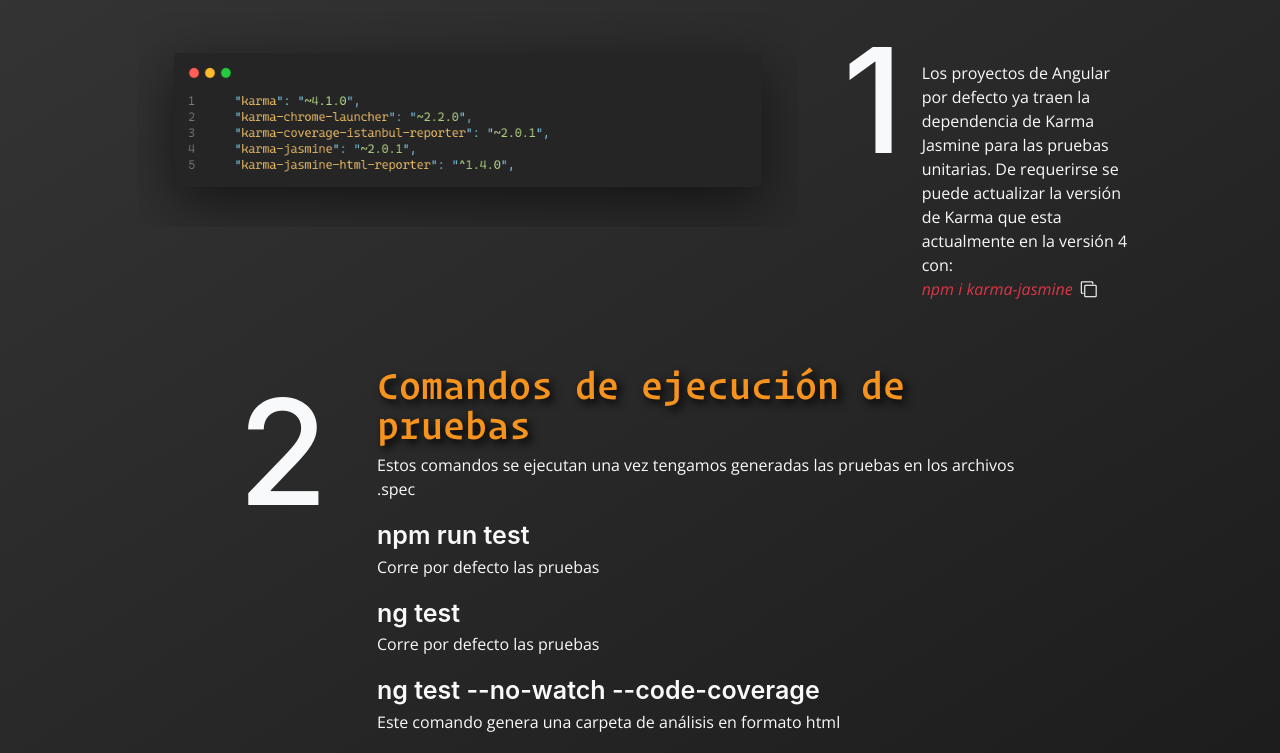
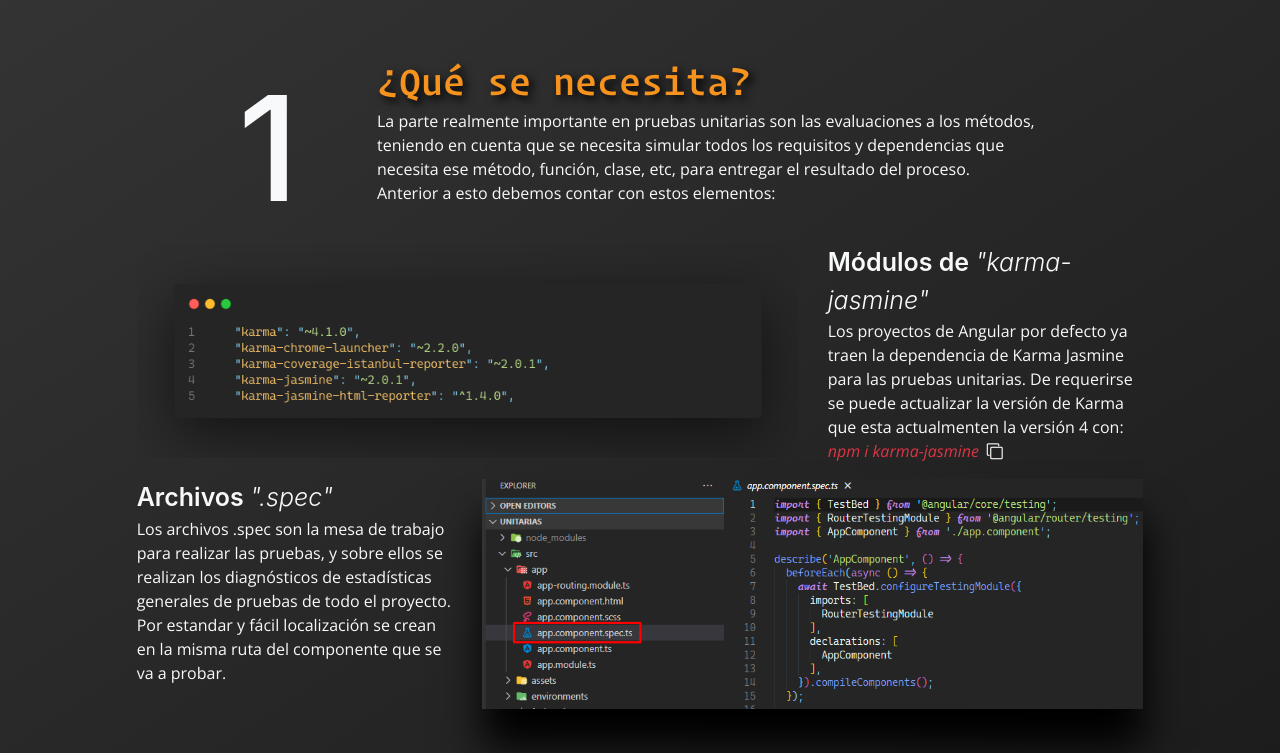
Before and after one commit to 2014maximo/templates, a plain HTML site: page componentes/menu/ANGULAR/angular_post_002.html in a window 1280 px wide. Shown: the part 805-1558 px from the top of the page. Drawn offline with nearby package versions, Linux system fonts and the light colour scheme; a web font is replaced by a local one.

Commit message:
actualizacion a unitarias

```diff
--- a/componentes/menu/ANGULAR/angular_post_002.html
+++ b/componentes/menu/ANGULAR/angular_post_002.html
@@ -17,7 +17,9 @@
             <div class="row">
                 <div class="col-1"></div>
                 <div class="col-4">
+                    <a href="https://2014maximo.github.io/templates/">
                         <h2 class="tituloDos text-light">TRUCOS PA' DESARROLLO</h2>
+                    </a>
                 </div>
                 <div class="col-6">
                     <form class="formUno">
@@ -36,7 +38,9 @@
               </div>
             </div>
             <nav class="navbar navbar-dark bg-dark text-light">
-                <h2 class="fuenteDos">TRUCOS PA' DESARROLLO</h2>
+                <a href="https://2014maximo.github.io/templates/">
+                    <h2 class="tituloDos text-light">TRUCOS PA' DESARROLLO</h2>
+                </a>
                 <button class="navbar-toggler" type="button" data-toggle="collapse" data-target="#navbarToggleExternalContent" aria-controls="navbarToggleExternalContent" aria-expanded="false" aria-label="Toggle navigation">
                 <span class="navbar-toggler-icon"></span>
               </button>
@@ -69,6 +73,25 @@
                 </p>
             </div>
         </div>
+        <div class="row mt-5">
+            <div class="col-md-1"></div>
+            <div class="col-md-10">
+                <div class="row">
+                    <div class="col-md-2">
+                        <h2 class="titleBig text-light">1</h2>
+                    </div>
+                    <div class="col-md-10">
+                        <h3 class="subTituloPost">¿Qué se necesita?</h3>
+                        <p class="text-light tituloUno fw-3 mt-2">
+                            La parte realmente importante en pruebas unitarias son las evaluaciones a los métodos, teniendo en cuenta que se necesita simular todos los requisitos y dependencias que necesita ese método, función, clase, etc, para entregar el resultado del proceso.<br>
+                            Anterior a esto debemos contar con estos elementos:
+                        </p>
+
+                    </div>
+                </div>
+            </div>
+            <div class="col-md-1"></div>
+        </div>
         <div class="row">
             <div class="col-md-8">
                 <div class="img-fluid">
@@ -76,45 +99,36 @@
                 </div>
             </div>
             <div class="col-md-4">
-                <div class="row">
-                    <div class="col-md-3">
-                        <h2 class="titleBig text-light">1</h2>
-                    </div>
-                    <div class="col-md-9">
                 <p id="clip-npm-karma" class="d-none">
                     npm i karma-jasmine
                 </p>
-                        <p class="text-light tituloUno fw-3 mt-5">
-                            Los proyectos de Angular por defecto ya traen la dependencia de Karma Jasmine para las pruebas unitarias. De requerirse se puede actualizar la versión de Karma que esta actualmente en la versión 4 con: <br>
+                <p class="text-light fs-25 fw-6 mb-0">Módulos de <span class="font-italic fw-3">"karma-jasmine"</span></p>
+                <p id="clip-npm-karma" class="d-none">
+                    npm i karma-jasmine
+                </p>
+                <p class="text-light tituloUno fw-3">
+                    Los proyectos de Angular por defecto ya traen la dependencia de Karma Jasmine para las pruebas unitarias. De requerirse se puede actualizar la versión de Karma que esta actualmenten la versión 4 con: <br>
                     <strong><span class="text-danger font-italic mr-2">npm i karma-jasmine</span></strong><i class="fa fa-clone cursor-p" aria-hidden="true" title="Copiar" onClick="copiarAlPortapapeles('clip-npm-karma')"></i>
                 </p>
             </div>
         </div>
+        <div class="row">
+            <div class="col-md-4">
+                <p id="clip-npm-karma" class="d-none">
+                    npm i karma-jasmine
+                </p>
+                <p class="text-light fs-25 fw-6 mb-0">Archivos <span class="fw-3 font-italic">".spec"</span></p>
+                <p class="text-light tituloUno fw-3">
+                    Los archivos .spec son la mesa de trabajo para realizar las pruebas, y sobre ellos se realizan los diagnósticos de estadísticas generales de pruebas de todo el proyecto. Por estandar y fácil localización se crean en la misma ruta del componente que se va a probar.
+                </p>
             </div>
-        </div>
-        <div class="row mt-5">
-            <div class="col-md-1"></div>
-            <div class="col-md-10">
-                <div class="row">
-                    <div class="col-md-2">
-                        <h2 class="titleBig text-light">2</h2>
-                    </div>
-                    <div class="col-md-10">
-                        <h3 class="subTituloPost">Comandos de ejecución de pruebas</h3>
-                        <p class="text-light tituloUno fw-3 mt-2">
-                            Estos comandos se ejecutan una vez tengamos generadas las pruebas en los archivos .spec
-                        </p>
-                        <p class="text-light fs-25 fw-6 mb-0">npm run test</p>
-                        <p class="text-light fuenteUno fw-3">Corre por defecto las pruebas</p>
-                        <p class="text-light fs-25 fw-6 mb-0">ng test</p>
-                        <p class="text-light fuenteUno fw-3">Corre por defecto las pruebas</p>
-                        <p class="text-light fs-25 fw-6 mb-0">ng test --no-watch --code-coverage</p>
-                        <p class="text-light fuenteUno fw-3">Este comando genera una carpeta de análisis en formato html</p>
+            <div class="col-md-8">
+                <div class="img-fluid sombraUno">
+                    <img src="../../../styles/assets/categorias/Angular/Pruebas unitarias/archivos spec.png" class="img-fluid">
                 </div>
             </div>
         </div>
-            <div class="col-md-1"></div>
-        </div>
+
 
         <div class="row mt-5">
             <div class="col-md-1"></div>
--- a/styles/js/scripts.js
+++ b/styles/js/scripts.js
@@ -1,5 +1,5 @@
 //Para evitar conflictos con versiones de Jquery entre wordpress y sus plugins
-$=jQuery.noConflict();
+/* $=jQuery.noConflict(); */
 
 function openNav() {
   document.getElementById("myNav").style.width = "100%";
```
Also changed, not shown: styles/assets/categorias/Angular/Pruebas unitarias/archivos spec.png (added), styles/assets/icon/freepik.png. Lines whose indentation alone changed are shown as unchanged.
